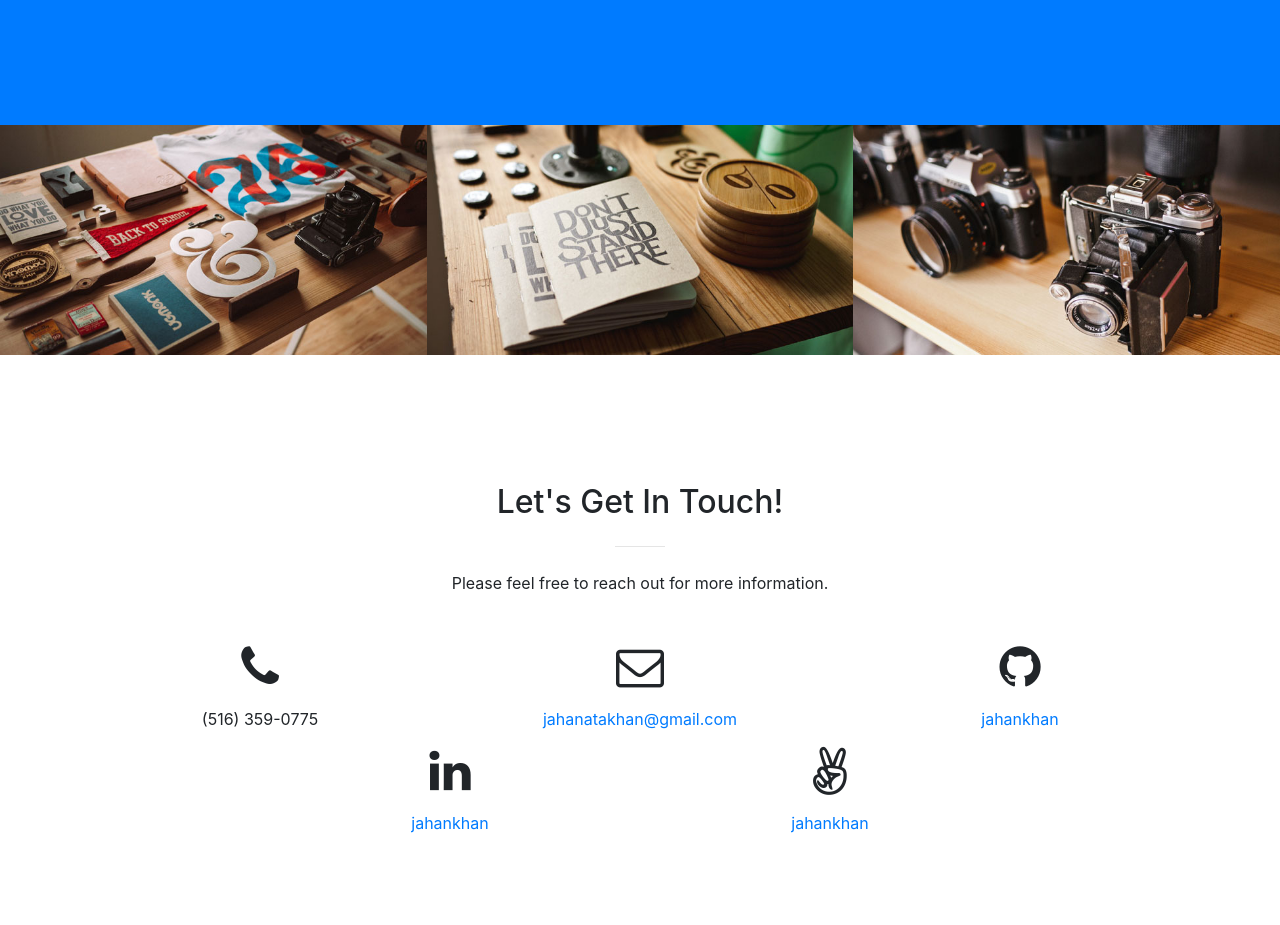
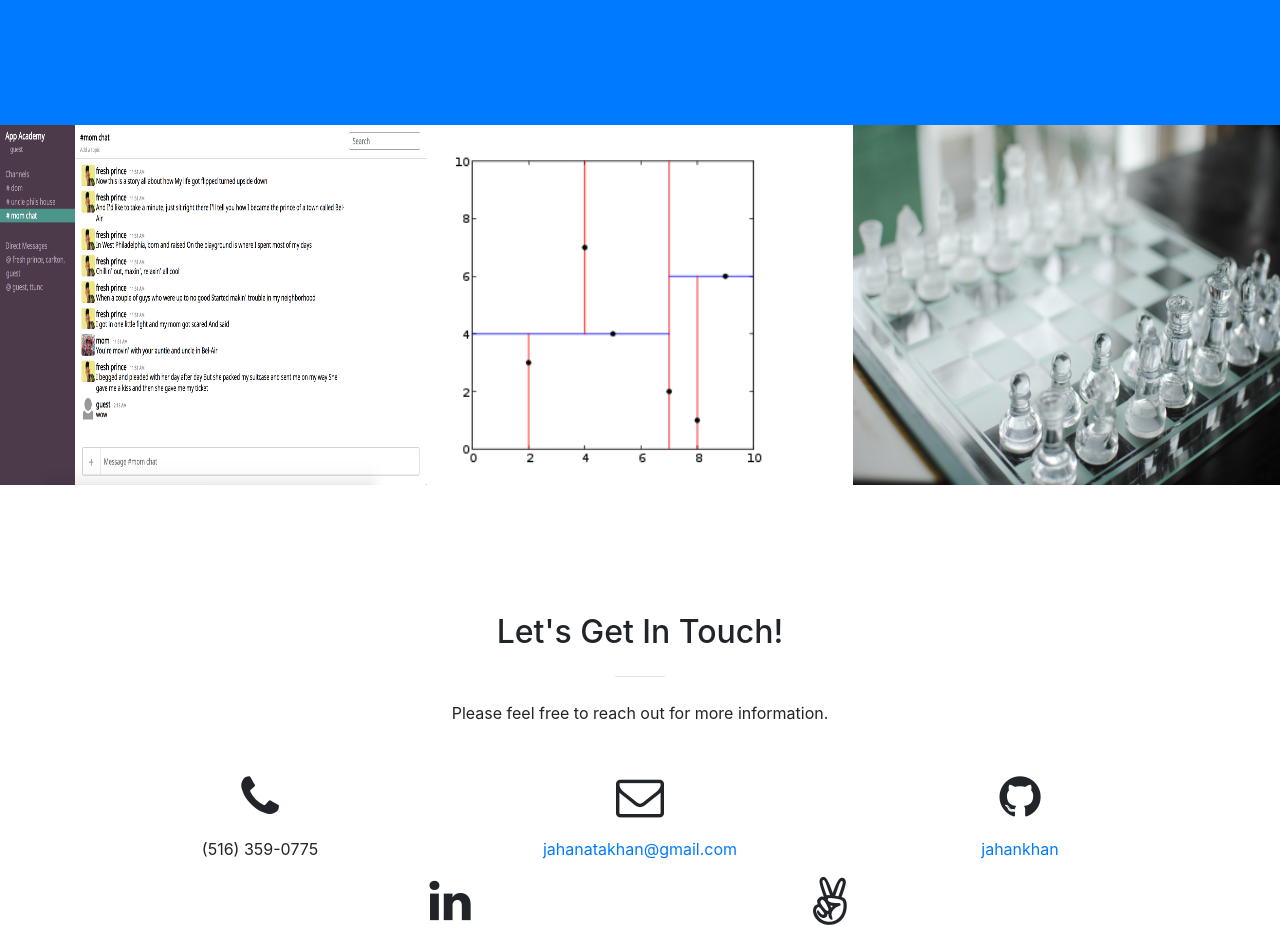
Before and after one commit to jahankhan/jahankhan.github.io, a website with bundled scripts: page index.html in a window 1280 px wide. Shown: the part 1104-2029 px from the top of the page. Built offline with nearby package versions, Linux system fonts and the light colour scheme.

Commit message:
fix some styling issues

```diff
--- a/index.html
+++ b/index.html
@@ -132,7 +132,7 @@
         <div class="row no-gutters popup-gallery">
           <div class="col-lg-4 col-sm-6">
             <a class="portfolio-box" href="http://yak1.herokuapp.com/">
-              <img class="img-fluid" src="img/portfolio/thumbnails/1.jpg" alt="">
+              <img class="img-fluid" src="img/portfolio/thumbnails/yak.png" style="height: 360px;" alt="">
               <div class="portfolio-box-caption">
                 <div class="portfolio-box-caption-content">
                   <div class="project-category text-faded">
@@ -146,8 +146,8 @@
             </a>
           </div>
           <div class="col-lg-4 col-sm-6">
-            <a class="portfolio-box" href="img/portfolio/fullsize/2.jpg">
-              <img class="img-fluid" src="img/portfolio/thumbnails/2.jpg" alt="">
+            <a class="portfolio-box" href="">
+              <img class="img-fluid" src="img/portfolio/thumbnails/2d_kdtree.png" style="height: 360px;" alt="">
               <div class="portfolio-box-caption">
                 <div class="portfolio-box-caption-content">
                   <div class="project-category text-faded">
@@ -162,7 +162,7 @@
           </div>
           <div class="col-lg-4 col-sm-6">
             <a class="portfolio-box" href="https://github.com/jahankhan/chessinal">
-              <img class="img-fluid" src="img/portfolio/thumbnails/3.jpg" alt="">
+              <img class="img-fluid" src="img/portfolio/thumbnails/chess.jpg" style="height: 360px;" alt="">
               <div class="portfolio-box-caption">
                 <div class="portfolio-box-caption-content">
                   <div class="project-category text-faded">
```
Also changed, not shown: img/portfolio/thumbnails/2d_kdtree.png (added), img/portfolio/thumbnails/chess.jpg (added), img/portfolio/thumbnails/yak.png (added), vendor/bootstrap/css/bootstrap.css, 3 other files.
